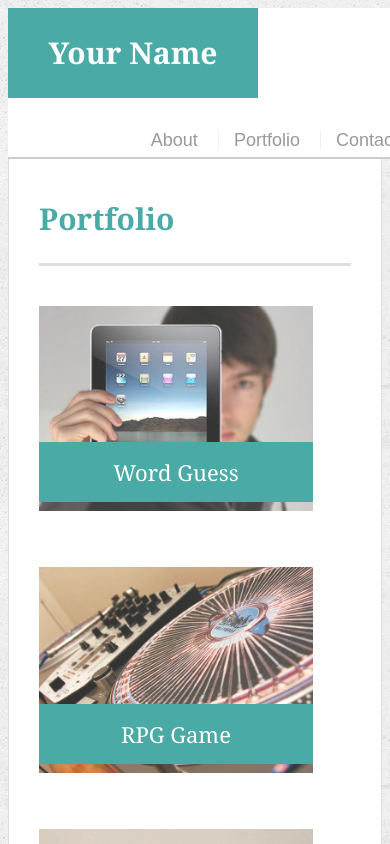
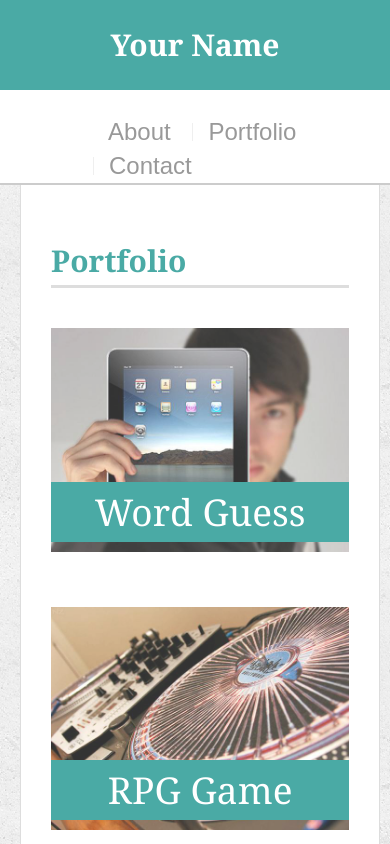
Before and after one commit to mspenski/Responsive-Portfolio, a plain HTML site: page portfolio.html in a window 390 px wide. Shown: the top 844 px of the page. Drawn offline with Linux system fonts and the light colour scheme.

Commit message:
completed the assignment

```diff
--- a/assets/css/style.css
+++ b/assets/css/style.css
@@ -4,6 +4,7 @@ body {
   line-height: 34px;
   color: #777777;
   background: url("../images/concrete_seamless.png");
+  margin: 0 auto;
 }
 
 * {
@@ -215,3 +216,78 @@ input[type=submit] {
   background: #4aaaa5;
   border: 0 none;
 }
+
+@media screen and (max-width: 980px) {
+  body{
+    width: 100%;
+  }
+/* moved nav items to the left slightly to be flush with edge of window */
+  nav {
+    margin-right: 10%;
+  }
+
+  h1{
+    padding: 0px;
+  }
+  #main-container{
+    width: 70%;
+    line-height: 1.5;
+    font-size: 16px;
+    height: 50%;
+    float: left;
+    padding-left: 20px;
+    padding-bottom: 200px;
+  }
+/* changed picture width in portfolio to fit two per row */
+  .work{
+  width:30%;
+  }
+
+  .work h3{
+    font-size: 16px;
+  }
+
+  }
+
+@media screen and (max-width: 768px) {
+  #main-container{
+    width: 97.5%;
+  }
+}
+
+
+@media screen and (max-width: 640px) {
+  #masthead{
+    width:100%;
+
+  }
+  .work{
+    width: 100%;
+  }
+  #logo {
+    width: 100%;
+    margin: 0 auto;
+    position: static;
+  }
+
+  nav{
+    width: 70%;
+    position: static;
+    font-size: 24px;
+  }
+  #main-container{
+    margin-top: 50px;
+  }
+  .main-section{
+    font-size: 24px;
+  }
+
+  .auth-image {
+    width: 100%;
+    margin-bottom: 10px;
+  }
+
+  .work h3{
+    font-size: 37px;
+  }
+}
```
